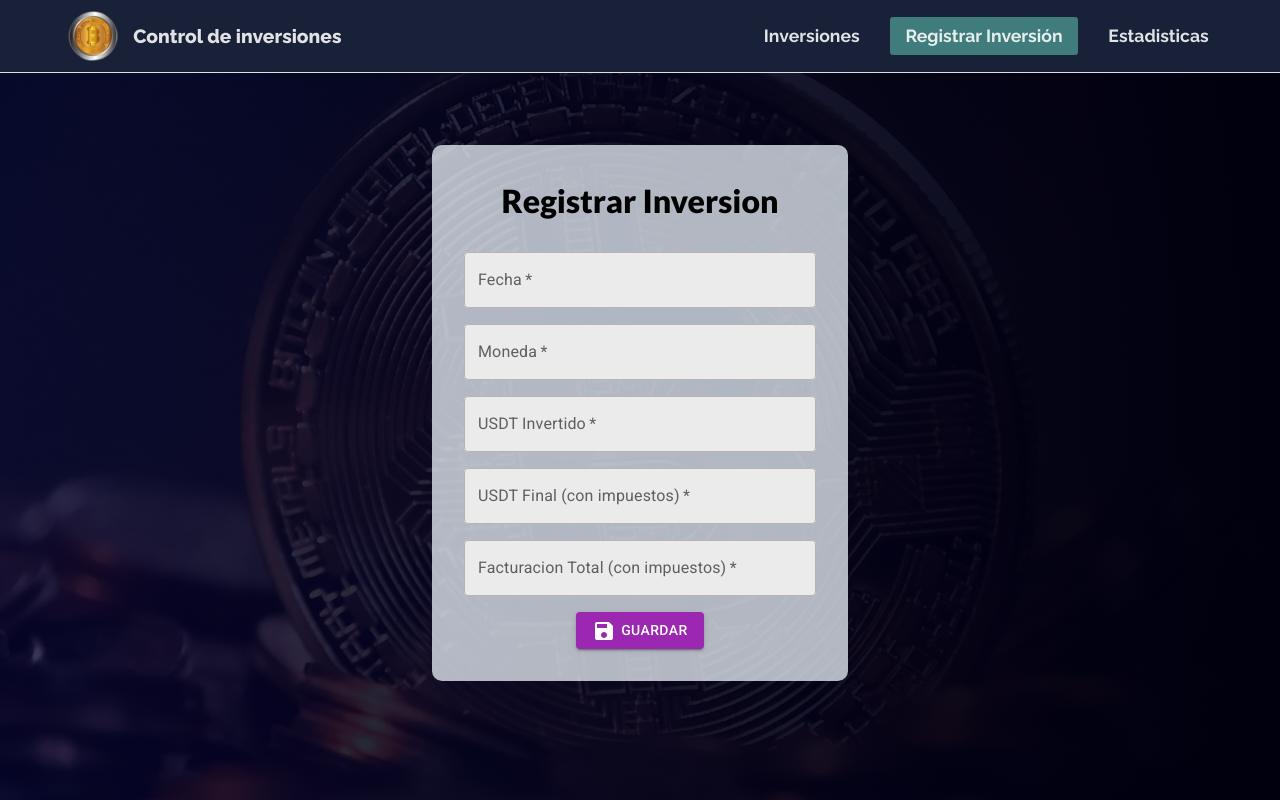
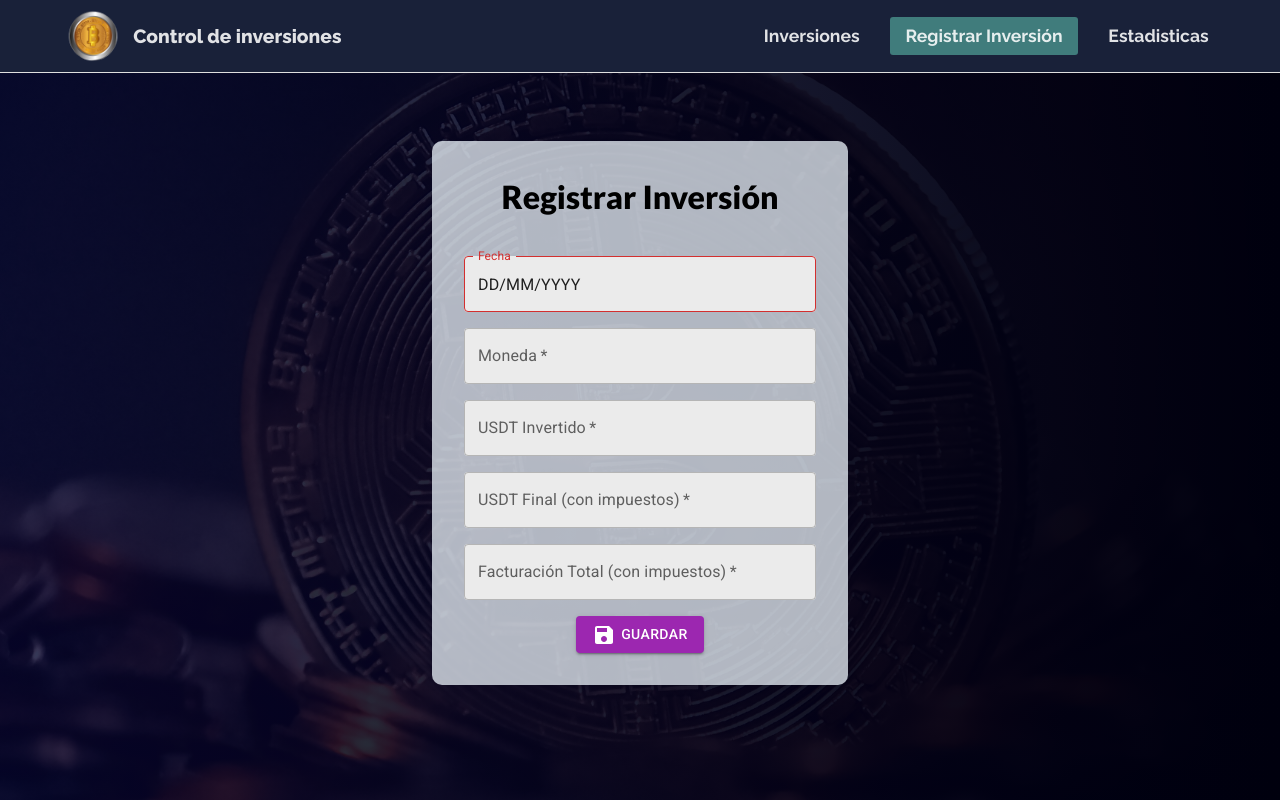
Before and after one commit to FacundoMangin41/Inversiones, a React (Vite) app: page /formulario in a window 1280 px wide. Built offline with nearby package versions, Linux system fonts and the light colour scheme.

Commit message:
arreglo con compañero

```diff
--- a/package.json
+++ b/package.json
@@ -16,6 +16,7 @@
     "@mui/material": "^5.15.20",
     "@mui/x-data-grid": "^7.7.1",
     "@mui/x-data-grid-generator": "^7.7.1",
+    "@mui/x-date-pickers": "^7.7.1",
     "date-fns": "^3.6.0",
     "react": "^18.3.1",
     "react-dom": "^18.3.1",
--- a/src/components/form/FormularioTabla.jsx
+++ b/src/components/form/FormularioTabla.jsx
@@ -7,10 +7,14 @@ import SaveIcon from '@mui/icons-material/Save';
 import { useNavigate } from "react-router-dom";
 import CircularProgress from '@mui/material/CircularProgress';
 
+import { DatePicker } from '@mui/x-date-pickers/DatePicker';
+import { DemoContainer } from '@mui/x-date-pickers/internals/demo';
+import dayjs, { Dayjs } from 'dayjs';
+
 const inputStyle = {
   backgroundColor: 'var(--fondoContenedoresFormulario)',
   marginRight: 2,
-  borderRadius: 1, // Radio de borde
+  borderRadius: 1,
 };
 
 const monedas = ['BTC', 'ETH', 'TRX', 'SOL', 'SHX', 'BNB', 'ACRIS', 'BY', 'AVAX', 'XBH', 'FIL',
@@ -18,11 +22,10 @@ const monedas = ['BTC', 'ETH', 'TRX', 'SOL', 'SHX', 'BNB', 'ACRIS', 'BY', 'AVAX'
   'MRF', 'MATIC', 'ENGR', 'DTQ', 'LTC', 'SHIB'];
 
 export default function FormularioTabla({ onAdd }) {
-
   const navigate = useNavigate();
 
   const [formData, setFormData] = React.useState({
-    fecha: '',
+    fecha: '', // Mantén fecha como una cadena inicialmente vacía
     moneda: '',
     invertido: '',
     final: '',
@@ -30,6 +33,17 @@ export default function FormularioTabla({ onAdd }) {
   });
 
   const [isSubmitting, setIsSubmitting] = React.useState(false);
+
+  // useEffect para cargar el valor de USDTFinal del localStorage en el campo de USDT Invertido
+  React.useEffect(() => {
+    const USDTFinal = localStorage.getItem('USDTFinal');
+    if (USDTFinal) {
+      setFormData((prevFormData) => ({
+        ...prevFormData,
+        invertido: USDTFinal,
+      }));
+    }
+  }, []); // Se ejecuta una vez al cargar el componente
 
   const handleInputChange = (e) => {
     const { name, value } = e.target;
@@ -43,6 +57,14 @@ export default function FormularioTabla({ onAdd }) {
     setFormData({
       ...formData,
       moneda: newValue,
+    });
+  };
+
+  const handleDatePickerChange = (date) => {
+    // date es un objeto Dayjs, conviértelo a una cadena de fecha
+    setFormData({
+      ...formData,
+      fecha: date.format('DD/MM/YYYY'),
     });
   };
 
@@ -79,16 +101,18 @@ export default function FormularioTabla({ onAdd }) {
     <div style={{ position: 'relative' }}>
       <form onSubmit={handleFormSubmit} style={{ marginBottom: 20 }} className='formularioTabla'>
         <div className="recuadroFormulario">
-          <h1>Registrar Inversion</h1>
-          <TextField
-            label="Fecha"
-            name="fecha"
-            value={formData.fecha}
-            onChange={handleInputChange}
-            variant="outlined"
-            required
-            sx={{ ...inputStyle, width: 'clamp(10rem, 22rem, 80vw)', margin: 0}} // Ancho específico para fecha
-          />
+          <h1>Registrar Inversión</h1>
+          <DemoContainer components={['DatePicker']}>
+            <DatePicker
+              className="selector-fecha"
+              format="DD/MM/YYYY"
+              value={dayjs(formData.fecha)} // Usa dayjs para convertir la fecha a Dayjs
+              onChange={handleDatePickerChange}
+              label="Fecha"
+              required
+              sx={{ ...inputStyle, width: 'clamp(10rem, 22rem, 80vw)', margin: 0 }}
+            />
+          </DemoContainer>
           <Autocomplete
             freeSolo
             options={monedas}
@@ -107,7 +131,7 @@ export default function FormularioTabla({ onAdd }) {
                 name="moneda"
                 variant="outlined"
                 required
-                sx={{ ...inputStyle, width: 'clamp(10rem, 22rem, 80vw)', margin: 0}} // Ancho específico para moneda
+                sx={{ ...inputStyle, width: 'clamp(10rem, 22rem, 80vw)', margin: 0 }}
               />
             )}
           />
@@ -119,7 +143,7 @@ export default function FormularioTabla({ onAdd }) {
             variant="outlined"
             type="number"
             required
-            sx={{ ...inputStyle, width: 'clamp(10rem, 22rem, 80vw)', margin: 0}} // Ancho específico para USDT Invertido
+            sx={{ ...inputStyle, width: 'clamp(10rem, 22rem, 80vw)', margin: 0 }}
           />
           <TextField
             label="USDT Final (con impuestos)"
@@ -129,17 +153,17 @@ export default function FormularioTabla({ onAdd }) {
             variant="outlined"
             required
             type="number"
-            sx={{ ...inputStyle, width: 'clamp(10rem, 22rem, 80vw)', margin: 0}} // Ancho específico para USDT Final
+            sx={{ ...inputStyle, width: 'clamp(10rem, 22rem, 80vw)', margin: 0 }}
           />
           <TextField
-            label="Facturacion Total (con impuestos)"
+            label="Facturación Total (con impuestos)"
             name="facturacionTotal"
             value={formData.facturacionTotal}
             onChange={handleInputChange}
             variant="outlined"
             type="number"
             required
-            sx={{ ...inputStyle, width: 'clamp(10rem, 22rem, 80vw)', margin: 0 }} // Ancho específico para Facturacion Total
+            sx={{ ...inputStyle, width: 'clamp(10rem, 22rem, 80vw)', margin: 0 }}
           />
           <Button type="submit" variant="contained" color="secondary" className='botonFormulario' disabled={isSubmitting}>
             <SaveIcon />Guardar
@@ -156,7 +180,6 @@ export default function FormularioTabla({ onAdd }) {
           display: 'flex',
           justifyContent: 'center',
           alignItems: 'center',
-          // backgroundColor: 'var(--fondoCirculoEspera)',
           zIndex: 9999,
         }}>
           <CircularProgress size={80} color="secondary" />
--- a/src/components/table/TablaValores.jsx
+++ b/src/components/table/TablaValores.jsx
@@ -42,8 +42,12 @@ export default function TablaValores() {
 
   const [editRowId, setEditRowId] = useState(null);
 
-  useEffect(() => {
+  // useEffect para cargar el valor de USDTFinal del localStorage en el campo de USDT Invertido
+  React.useEffect(() => {
     localStorage.setItem('rows', JSON.stringify(rows));
+    if (rows.length > 0) {
+      localStorage.setItem('USDTFinal', rows[rows.length - 1].final);
+    }
   }, [rows]);
 
   const handleExport = () => {
@@ -112,10 +116,36 @@ export default function TablaValores() {
         ...row,
         id: `imported-${Date.now()}-${index}`
       }));
-      setRows((prevRows) => [...prevRows, ...newRows]);
+      setRows((prevRows) => {
+        const updatedRows = [...prevRows, ...newRows];
+
+        // Verificar y convertir las fechas
+        const mostRecentRow = updatedRows.reduce((latest, row) => {
+          // Formatear fecha para que la comparacion no falle
+          const parseDate = (dateStr) => {
+            const [day, month, year] = dateStr.split('/').map(Number);
+            return new Date(year, month - 1, day); // Month is 0-indexed in JS
+          };
+          const rowDate = parseDate(row.fecha);
+          const latestDate = parseDate(latest.fecha);
+          return rowDate > latestDate ? row : latest;
+        }, updatedRows[0]);
+
+        // console.log('Most recent row:', mostRecentRow);
+        // Guardar en sessionStorage el valor de row.final
+        if (mostRecentRow && mostRecentRow.final) {
+          localStorage.setItem('USDTFinal', mostRecentRow.final);
+          // console.log('Saved to sessionStorage:', mostRecentRow.final);
+        }
+        return updatedRows;
+      });
     };
     reader.readAsArrayBuffer(file);
   };
+
+
+
+
 
   const handleProcessRowUpdate = (newRow) => {
     const gananciaDiaria = parseFloat(newRow.final) - parseFloat(newRow.invertido);
--- a/src/main.jsx
+++ b/src/main.jsx
@@ -2,13 +2,29 @@ import React from 'react'
 import ReactDOM from 'react-dom/client'
 
 import { BrowserRouter } from "react-router-dom";
-import AppRouter  from "./router/AppRouter";
+import AppRouter from "./router/AppRouter";
 import './index.css'
+
+import { ThemeProvider, createTheme } from "@mui/material";
+import { esES } from '@mui/x-data-grid/locales';
+import { esES as coreEsES } from '@mui/material/locale';
+import { AdapterDayjs } from '@mui/x-date-pickers/AdapterDayjs';
+import { LocalizationProvider } from "@mui/x-date-pickers";
+
+const theme = createTheme(
+  {},
+  esES, // x-data-grid translations
+  coreEsES // core translations
+);
 
 ReactDOM.createRoot(document.getElementById('root')).render(
   <React.StrictMode>
-    <BrowserRouter>
-        <AppRouter />
-    </BrowserRouter>
+    <ThemeProvider theme={theme}>
+      <LocalizationProvider dateAdapter={AdapterDayjs}>
+        <BrowserRouter>
+          <AppRouter />
+        </BrowserRouter>
+      </LocalizationProvider>
+    </ThemeProvider>
   </React.StrictMode>,
 )
```
Also changed, not shown: 1 other file (tests, documents, lock files or other folders).
